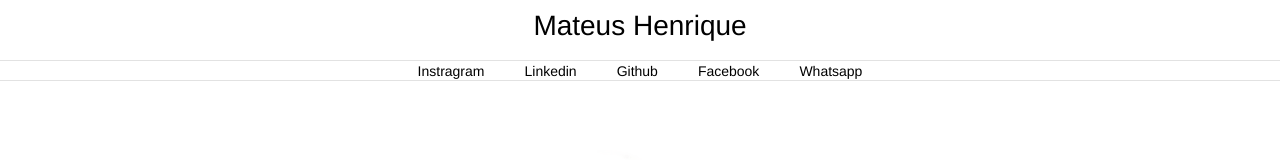
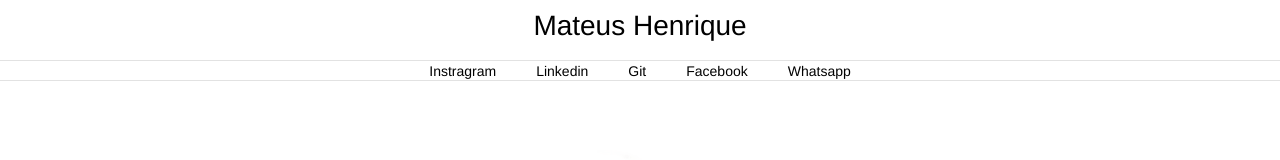
Before and after one commit to MateusHenriqDaSilva/Port, a Next.js app: page / in a window 1280 px wide. Shown: the top 160 px of the page. Built offline with nearby package versions, Linux system fonts and the light colour scheme.

Commit message:
first commit

```diff
--- a/src/components/PaginaInicial/SubCabecalho/SubCabecalho.tsx
+++ b/src/components/PaginaInicial/SubCabecalho/SubCabecalho.tsx
@@ -14,7 +14,7 @@ const listaMenuItens = [
     },
     {
         id: 3,
-        titulo: 'Github',
+        titulo: 'Git',
         link: 'https://github.com/mateusprogaming'
     },
     {
```
